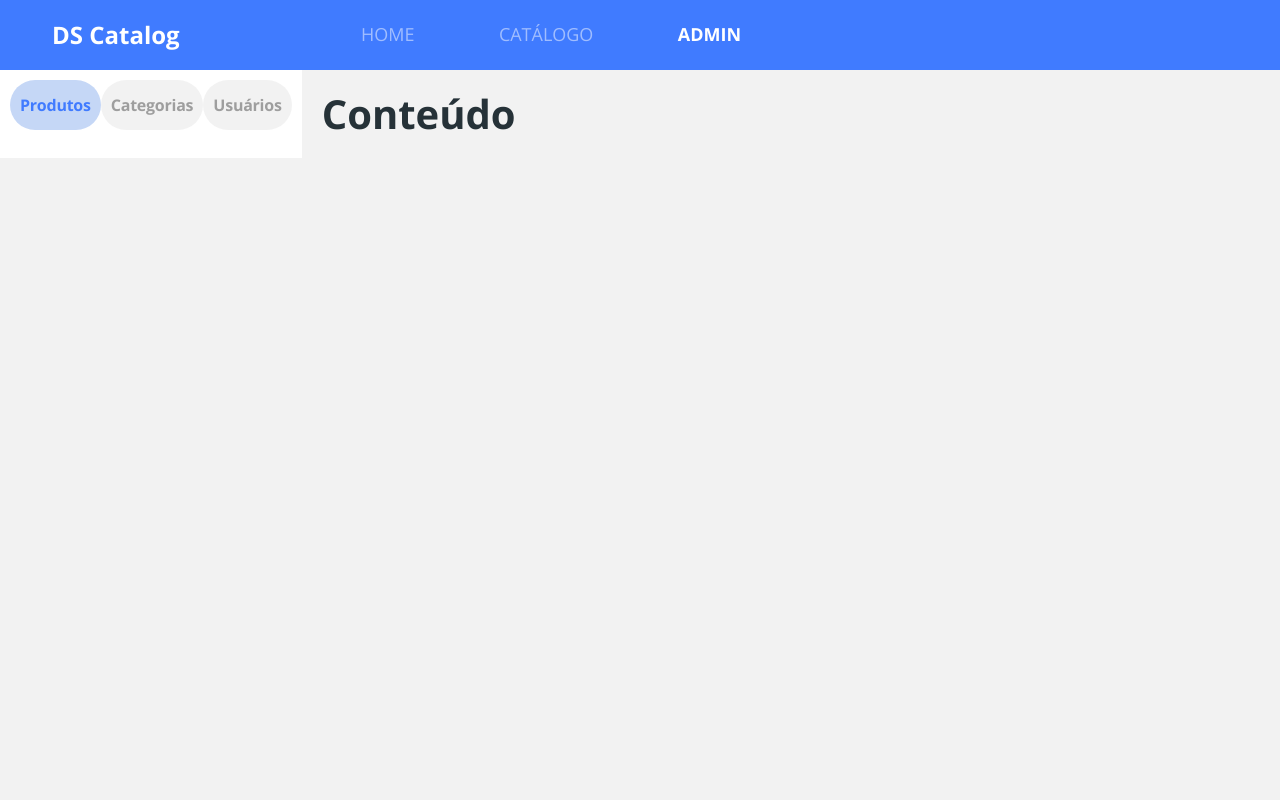
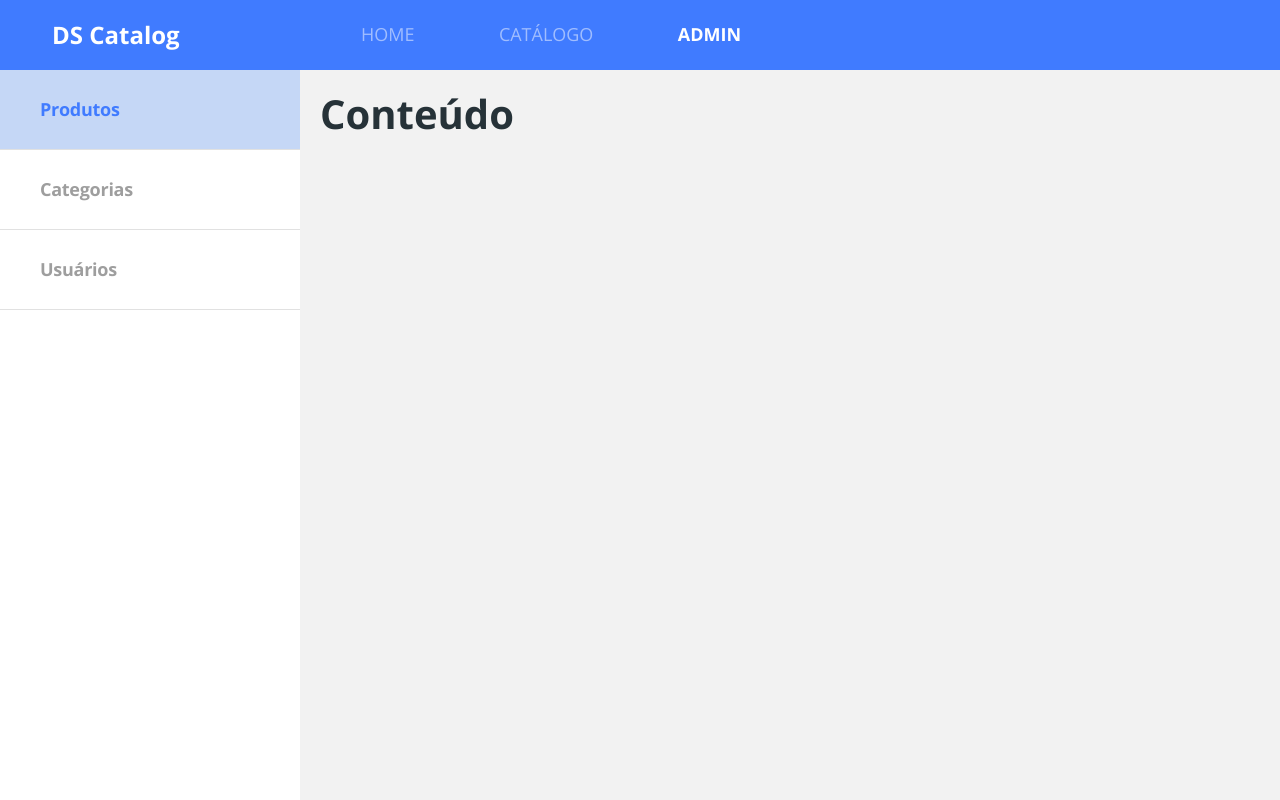
Before and after one commit to joaopaulomelosilva/dscatalog, a React (Create React App) app in the folder frontend/: page /admin in a window 1280 px wide. Built offline with nearby package versions, Linux system fonts and the light colour scheme; the HTML template or start-up script is replaced by a standard one.

Commit message:
admin navbar layout responsive

```diff
--- a/frontend/src/pages/Admin/Navbar/styles.css
+++ b/frontend/src/pages/Admin/Navbar/styles.css
@@ -35,3 +35,33 @@
 .admin-nav-item p{
     margin-bottom: 0;
 }
+
+@media (min-width: 768px){
+    .admin-nav-item{
+        min-width: 220px;
+    }
+}
+
+@media (min-width: 1200px){
+    ul{
+        justify-content: unset;
+        flex-direction: column;
+    }
+
+    .admin-nav-container{
+        padding: 0;
+        width: 300px;
+        height: calc(100vh - 70px);
+    }
+
+    .admin-nav-item{
+        border-radius: 0;
+        font-size: 18px;
+        height: 80px;
+        background-color: #fff;
+        border-bottom: 1px solid #E1E1E1;
+        justify-content: flex-start;
+        padding-left:  40px;
+    }
+
+}
```
